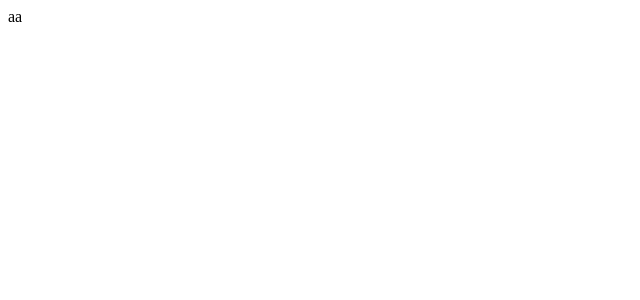
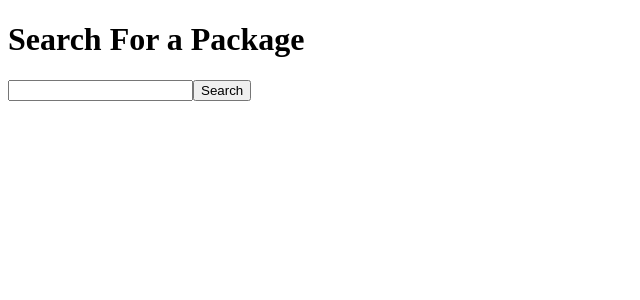
Before and after one commit to Yasu1025/redux-ts, a React (Create React App) app: page / in a window 1280 px wide. Shown: the top 300 px of the page, without its empty margins (0-640 px from the left). Built offline with nearby package versions, Linux system fonts and the light colour scheme.

Commit message:
Added initial state

```diff
--- a/src/App.tsx
+++ b/src/App.tsx
@@ -1,7 +1,17 @@
 import React from 'react'
+import { Provider } from 'react-redux'
+import { RepositoriesList } from './components/RepositoriesList'
+import { store } from './state/store'
 
 function App() {
-  return <div className='App'>aa</div>
+  return (
+    <Provider store={store}>
+      <div className='App'>
+        <h1>Search For a Package</h1>
+        <RepositoriesList />
+      </div>
+    </Provider>
+  )
 }
 
 export default App
--- /dev/null
+++ b/src/components/RepositoriesList.tsx
@@ -0,0 +1,11 @@
+export const RepositoriesList = () => {
+  console.log('hi')
+  return (
+    <div>
+      <form>
+        <input />
+        <button>Search</button>
+      </form>
+    </div>
+  )
+}
--- a/src/state/reducers/repositoriesReducer.ts
+++ b/src/state/reducers/repositoriesReducer.ts
@@ -7,8 +7,14 @@
   data: string[]
 }
 
+const initialState: RepositoriesState = {
+  isLoading: false,
+  error: null,
+  data: [],
+}
+
 export const repositoriesReducer = (
-  state: RepositoriesState,
+  state: RepositoriesState = initialState,
   action: Action
 ): RepositoriesState => {
   switch (action.type) {
```
